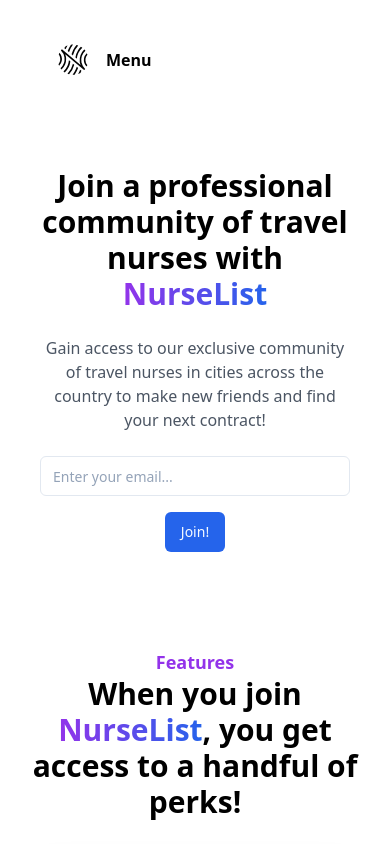
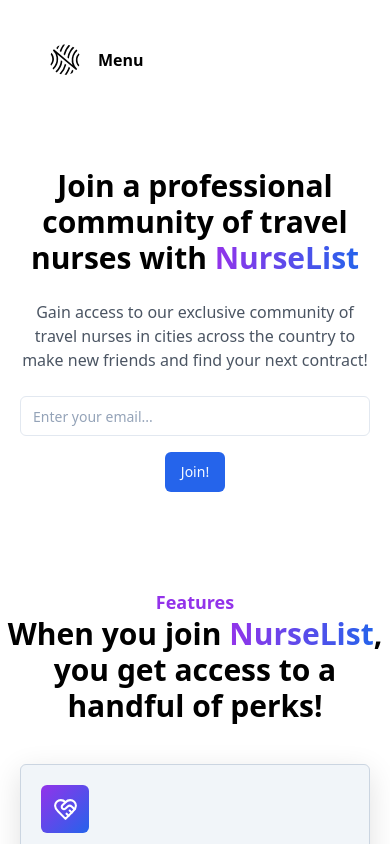
Before and after one commit to tjvonbr/nurse-list, a Next.js app: page / in a window 390 px wide. Shown: the top 844 px of the page. Built offline with nearby package versions, Linux system fonts and the light colour scheme.

Commit message:
fixed padding on mobile dropdown menu

```diff
--- a/src/app/(marketing)/layout.tsx
+++ b/src/app/(marketing)/layout.tsx
@@ -10,8 +10,8 @@
 
 export default function MarketingLayout({ children }: MarketingLayoutProps) {
   return (
-    <div className="flex flex-col min-h-screen">
-      <header className="w-full px-2 md:px-10 py-5 z-40 bg-transparent">
+    <div className="min-h-screen flex flex-col ">
+      <header className="w-full md:px-10 py-5 z-40 bg-transparent">
         <div className="flex h-20 items-center justify-between py-6">
           <MainNavbar items={navigationItems.marketing} />
           <nav className="hidden md:flex items-center space-x-4">
--- a/src/app/(marketing)/page.tsx
+++ b/src/app/(marketing)/page.tsx
@@ -5,7 +5,7 @@
 export default function Home() {
   return (
     <main>
-      <section className="px-5 flex flex-col items-center space-y-24 sm:space-y-72 pb-8 pt-6 md:pt-32 md:pb-12">
+      <section className="flex flex-col items-center space-y-24 sm:space-y-72 pb-8 pt-6 md:pt-32 md:pb-12">
         <div className="flex flex-col justify-center items-center gap-4 text-center">
           <div className="w-full md:w-4/5 px-5 m-auto flex flex-col justify-center items-center space-y-6">
             <div className="hidden relative sm:flex before:absolute before:h-[1600px] before:w-[500px] before:-translate-x-1/2 before:rounded-full before:bg-gradient-radial before:from-white before:to-transparent before:blur-2xl before:content-[''] after:absolute after:-z-20 after:h-[350px] after:w-[800px] after:bg-gradient-conic after:from-blue-600 after:via-pink-600 after:blur-2xl after:content-[''] before:dark:bg-gradient-to-br before:dark:from-transparent before:dark:to-blue-700 before:dark:opacity-10 after:-translate-x-[400px] after:-translate-y-[50px] after:dark:from-purple-900 after:dark:via-[#016fff] after:dark:opacity-40 before:lg:h-[360px] z-[-1]" />
```
